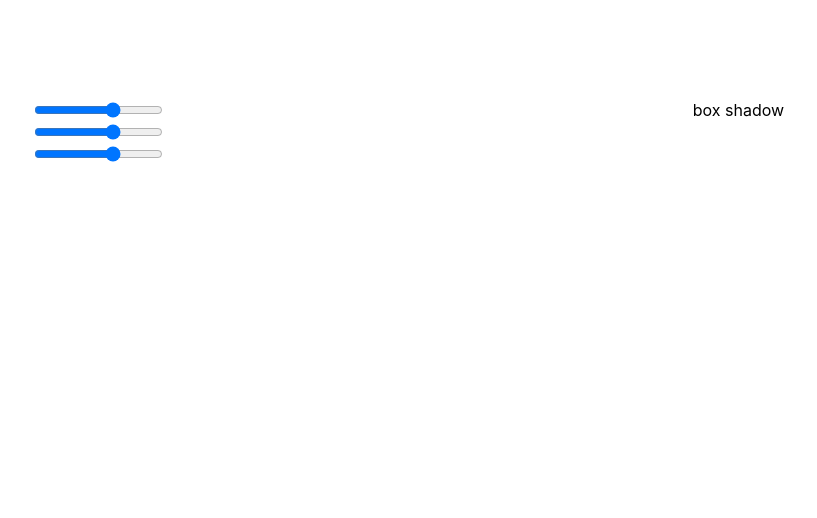
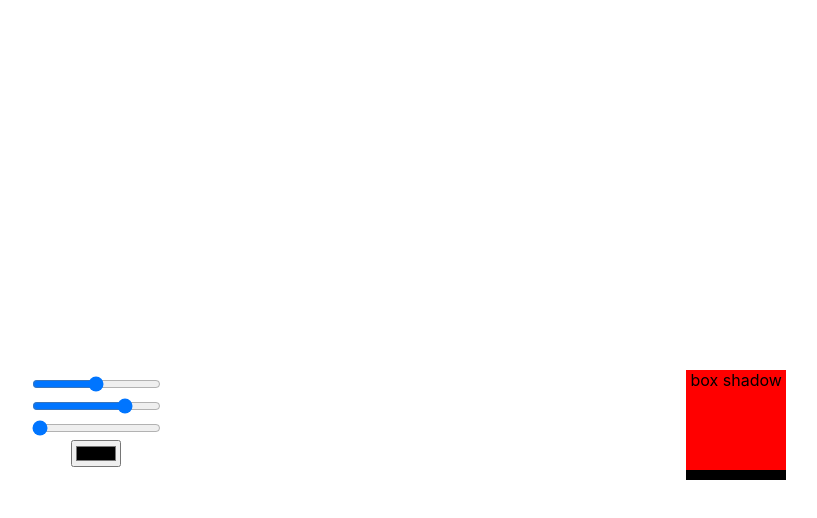
Before and after one commit to MMP0786/Small-projects-react, a React (Create React App) app: page / in a window 1280 px wide. Shown: the top 518 px of the page, without its empty margins (232-1049 px from the left). Built offline with nearby package versions, Linux system fonts and the light colour scheme.

Commit message:
completed

```diff
--- a/src/ColorShadow/ColorShadow.css
+++ b/src/ColorShadow/ColorShadow.css
@@ -1,5 +1,12 @@
 .containor{
     display: flex;
     justify-content: space-around;
+    align-items: center;
+    height: 80vh;
+}
 
+.box{
+    background: red;
+    height: 100px;
+    width: 100px;
 }
--- a/src/ColorShadow/ColorShadow.js
+++ b/src/ColorShadow/ColorShadow.js
@@ -3,16 +3,19 @@ import "./ColorShadow.css"
 
 function ColorShadow() {
   const [hori, setHori] = useState(0)
-  const [ver, setVer] = useState(0)
+  const [ver, setVer] = useState(10)
   const [blur, setBlur] = useState(0)
+  const [color, setColor]= useState("black")
   return (
     <div className='containor'>
         <div>
-            <div><input type="range" name="" id="" min={-200} max={200} /> </div>
-            <div><input type="range" name="" id="" min={-200} max={200} /> </div>
-            <div><input type="range" name="" id="" min={-200} max={200} /> </div>
+            <div><input type="range" name="" id="" value={hori} onChange={(e)=> setHori(e.target.value)} min={-20} max={20} /> </div>
+            <div><input type="range" name="" id="" value={ver} onChange={(e)=> setVer(e.target.value)} min={-20} max={20} /> </div>
+            <div><input type="range" name="" id="" value={blur} onChange={(e)=> setBlur(e.target.value)} min={0} max={50} /> </div>
+            <div><input type="color" name="" id="" value={color} onChange={(e)=> setColor(e.target.value)} min={0} max={50} /> </div>
+
         </div>
-        <div>box shadow</div>
+        <div className='box' style={{boxShadow:`${hori}px ${ver}px ${blur}px ${color}`}}>box shadow</div>
     </div>
   )
 }
```
